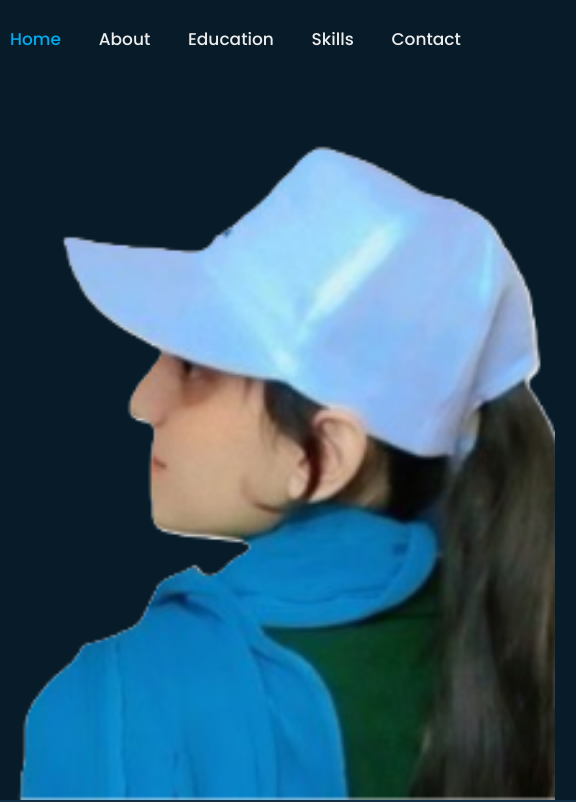
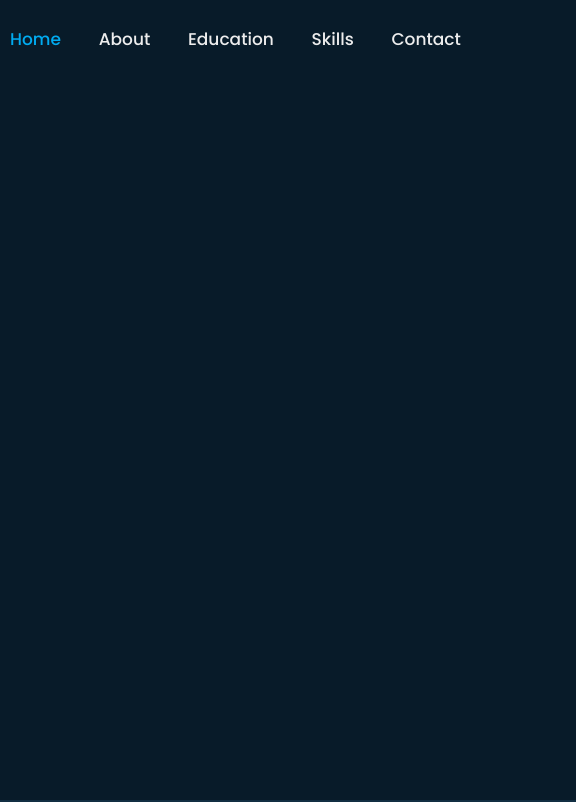
Before and after one commit to Sairaa09/Portfolio, a plain HTML site: page index.html in a window 1280 px wide. Shown: the top 802 px of the page, 704-1280 px from the left. Drawn offline with nearby package versions, Linux system fonts and the light colour scheme.

Commit message:
remove img from home page

```diff
--- a/css/style.css
+++ b/css/style.css
@@ -94,7 +94,7 @@ section{
     display: flex;
     align-items: center;
     padding: 0 9%;
-    background-image: url('../images/home-pic.png') ;
+    /* background-image: url('../images/home-pic.png') ; */
     background-repeat: no-repeat;
     background-position:right ;
     background-size: 75% 100%;
```
